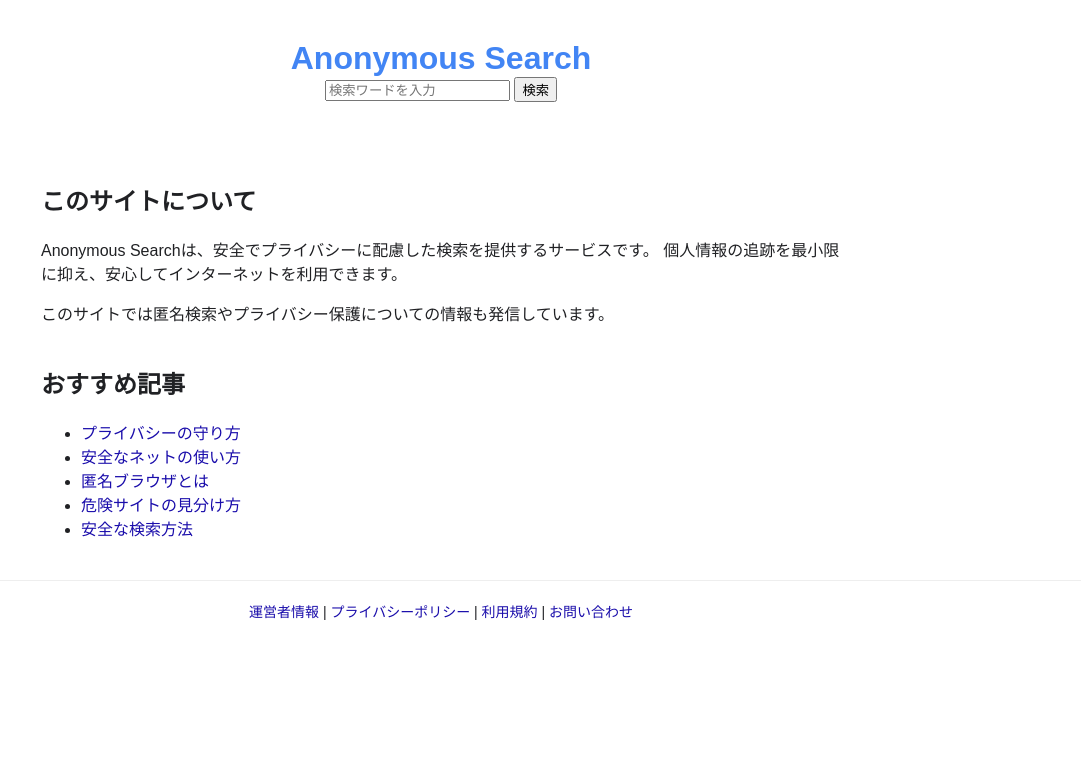
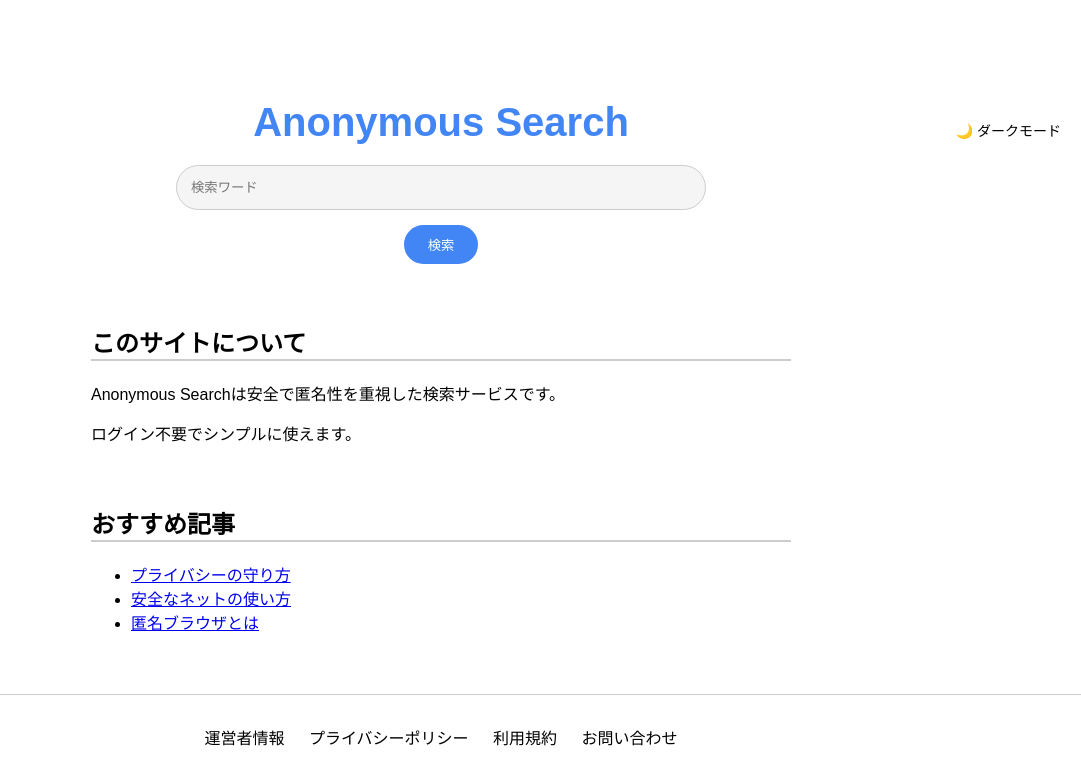
Before and after one commit to reoreoxzkami/anonymous-browser, a website: page public/index.html in a window 1280 px wide. Shown: the whole page, without its empty margins (199-1280 px from the left). Drawn offline with Linux system fonts and the light colour scheme.

Commit message:
final fix

```diff
--- a/public/index.html
+++ b/public/index.html
@@ -2,75 +2,140 @@
 <html lang="ja">
 <head>
 <meta charset="UTF-8">
-<title>Anonymous Search - 安全な検索</title>
+<title>Anonymous Search</title>
 <meta name="viewport" content="width=device-width, initial-scale=1.0">
+
 <style>
+:root {
+  --bg: #ffffff;
+  --text: #000000;
+  --box: #f5f5f5;
+}
+
+.dark {
+  --bg: #0f172a;
+  --text: #ffffff;
+  --box: #1e293b;
+}
+
 body {
-  font-family: Arial;
+  font-family: Arial, sans-serif;
+  background: var(--bg);
+  color: var(--text);
   margin: 0;
-  background: #fff;
-  color: #202124;
+  transition: 0.3s;
 }
+
+/* ヘッダー */
 .header {
   text-align: center;
-  padding: 40px 20px;
+  margin-top: 100px;
+  position: relative;
 }
+
 .logo {
-  font-size: 32px;
+  font-size: 40px;
+  color: #4285f4;
   font-weight: bold;
-  color: #4285f4;
 }
-.search-box input {
-  width: 60%;
-  padding: 12px;
+
+/* ダークモードボタン */
+.toggle {
+  position: absolute;
+  right: 20px;
+  top: 20px;
+  cursor: pointer;
+  font-size: 14px;
+}
+
+/* 検索 */
+.search-box {
+  margin-top: 20px;
+}
+
+input {
+  width: 500px;
+  max-width: 80%;
+  padding: 14px;
   border-radius: 24px;
-  border: 1px solid #ddd;
+  border: 1px solid #ccc;
+  background: var(--box);
+  color: var(--text);
 }
-.search-box button {
-  padding: 12px 20px;
+
+button {
+  margin-top: 15px;
+  padding: 10px 24px;
   border-radius: 24px;
   border: none;
   background: #4285f4;
   color: white;
+  cursor: pointer;
 }
+
+/* 履歴 */
+#history {
+  margin-top: 15px;
+}
+
+.history-item {
+  cursor: pointer;
+  padding: 5px;
+  font-size: 14px;
+}
+
+.history-item:hover {
+  background: var(--box);
+}
+
+/* セクション */
 .section {
-  max-width: 800px;
-  margin: 40px auto;
+  width: 700px;
+  max-width: 90%;
+  margin: 60px auto;
 }
-a {
-  color: #1a0dab;
-  text-decoration: none;
+
+.section h2 {
+  border-bottom: 2px solid #ccc;
 }
+
+/* フッター */
 .footer {
   text-align: center;
-  padding: 20px;
-  border-top: 1px solid #eee;
-  font-size: 14px;
+  padding: 30px;
+  border-top: 1px solid #ccc;
+}
+
+.footer a {
+  margin: 0 10px;
+  color: var(--text);
+  text-decoration: none;
 }
 </style>
 </head>
+
 <body>
 
 <div class="header">
   <div class="logo">Anonymous Search</div>
 
- <form action="/api/search" method="GET">
-    <input id="searchInput" type="text" placeholder="検索ワードを入力">
-<button onclick="search()">検索</button>
+  <div class="toggle" onclick="toggleDark()">
+    🌙 ダークモード
+  </div>
 
-<div id="results"></div>
+  <form class="search-box" action="/api/search" method="GET" onsubmit="saveSearch(this.q.value)">
+    <input name="q" placeholder="検索ワード" autocomplete="off">
+    <br>
+    <button type="submit">検索</button>
   </form>
+
+  <div id="history"></div>
 </div>
 
 <div class="section">
   <h2>このサイトについて</h2>
-  <p>
-  Anonymous Searchは、安全でプライバシーに配慮した検索を提供するサービスです。
-  個人情報の追跡を最小限に抑え、安心してインターネットを利用できます。
-  </p>
-    <p>
-このサイトでは匿名検索やプライバシー保護についての情報も発信しています。
-</p>
+  <p>Anonymous Searchは安全で匿名性を重視した検索サービスです。</p>
+  <p>ログイン不要でシンプルに使えます。</p>
 </div>
 
 <div class="section">
@@ -79,40 +144,51 @@ a {
     <li><a href="/articles/privacy.html">プライバシーの守り方</a></li>
     <li><a href="/articles/security.html">安全なネットの使い方</a></li>
     <li><a href="/articles/anonymous.html">匿名ブラウザとは</a></li>
-    <li><a href="/articles/danger.html">危険サイトの見分け方</a></li>
-    <li><a href="/articles/search-safe.html">安全な検索方法</a></li>
   </ul>
 </div>
 
 <div class="footer">
-  <a href="/legal/about.html">運営者情報</a> |
-  <a href="/legal/privacy-policy.html">プライバシーポリシー</a> |
-  <a href="/legal/terms.html">利用規約</a> |
+  <a href="/legal/about.html">運営者情報</a>
+  <a href="/legal/privacy-policy.html">プライバシーポリシー</a>
+  <a href="/legal/terms.html">利用規約</a>
   <a href="/legal/contact.html">お問い合わせ</a>
 </div>
 
 <script>
-async function search() {
-  const query = document.getElementById('searchBox').value;
+// ダークモード
+function toggleDark() {
+  document.body.classList.toggle("dark");
+  localStorage.setItem("dark", document.body.classList.contains("dark"));
+}
 
-  const res = await fetch(`/api/search?q=${encodeURIComponent(query)}`);
-  const data = await res.json();
+// 初期状態
+if (localStorage.getItem("dark") === "true") {
+  document.body.classList.add("dark");
+}
 
-  const resultsDiv = document.getElementById('results');
-  resultsDiv.innerHTML = '';
+// 履歴
+function saveSearch(q) {
+  if (!q) return;
+  let history = JSON.parse(localStorage.getItem("history") || "[]");
 
-  data.results.forEach(r => {
-    const a = document.createElement('a');
-    a.href = r.url;
-    a.textContent = r.text;
-    a.target = "_blank";
+  history.unshift(q);
+  history = [...new Set(history)].slice(0, 10);
 
-    const div = document.createElement('div');
-    div.appendChild(a);
+  localStorage.setItem("history", JSON.stringify(history));
+}
 
-    resultsDiv.appendChild(div);
-  });
+function showHistory() {
+  const history = JSON.parse(localStorage.getItem("history") || "[]");
+  const box = document.getElementById("history");
+
+  box.innerHTML = history.map(q => `
+    <div class="history-item" onclick="location.href='/api/search?q=${encodeURIComponent(q)}'">
+      🔍 ${q}
+    </div>
+  `).join("");
 }
+
+showHistory();
 </script>
 
 </body>
```
Also changed, not shown: server.js (+12 -4 lines).
